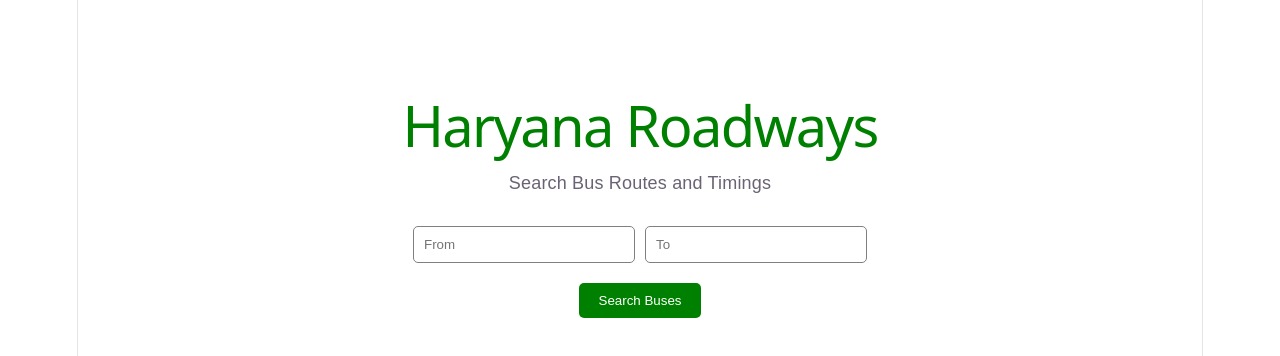
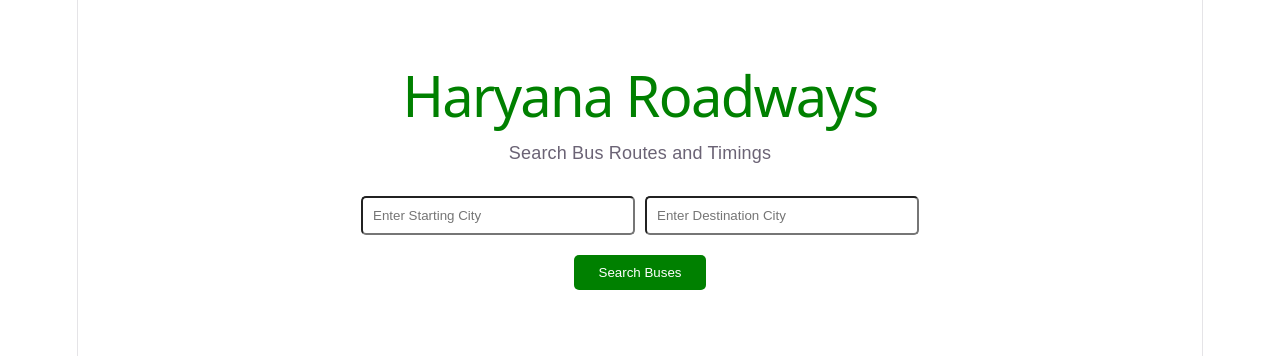
Before and after one commit to Prachijinal/haryana_roadways_app-2, a React app in the folder frontend/: page / in a window 1280 px wide. Shown: the top 356 px of the page. Built offline with nearby package versions, Linux system fonts and the light colour scheme; the HTML template or start-up script is replaced by a standard one.

Commit message:
storing input values using useState

```diff
--- a/frontend/src/App.jsx
+++ b/frontend/src/App.jsx
@@ -1,10 +1,20 @@
+import { useState } from "react";
+
 function App() {
+
+  const [fromCity, setFromCity] = useState("");
+  const [toCity, setToCity] = useState("");
+
+  function handleSearch() {
+    alert(`Searching buses from ${fromCity} to ${toCity}`);
+  }
+
   return (
     <div
       style={{
+        fontFamily: "Arial",
         textAlign: "center",
-        marginTop: "80px",
-        fontFamily: "Arial",
+        marginTop: "50px",
       }}
     >
       <h1 style={{ color: "green" }}>
@@ -15,35 +25,42 @@
         Search Bus Routes and Timings
       </p>
 
-      <div style={{ marginTop: "30px" }}>
+      <div
+        style={{
+          marginTop: "30px",
+        }}
+      >
         <input
           type="text"
-          placeholder="From"
+          placeholder="Enter Starting City"
+          value={fromCity}
+          onChange={(e) => setFromCity(e.target.value)}
           style={{
             padding: "10px",
-            width: "200px",
+            width: "250px",
             marginRight: "10px",
             borderRadius: "5px",
-            border: "1px solid gray",
           }}
         />
 
         <input
           type="text"
-          placeholder="To"
+          placeholder="Enter Destination City"
+          value={toCity}
+          onChange={(e) => setToCity(e.target.value)}
           style={{
             padding: "10px",
-            width: "200px",
+            width: "250px",
             borderRadius: "5px",
-            border: "1px solid gray",
           }}
         />
       </div>
 
       <button
+        onClick={handleSearch}
         style={{
           marginTop: "20px",
-          padding: "10px 20px",
+          padding: "10px 25px",
           backgroundColor: "green",
           color: "white",
           border: "none",
```
